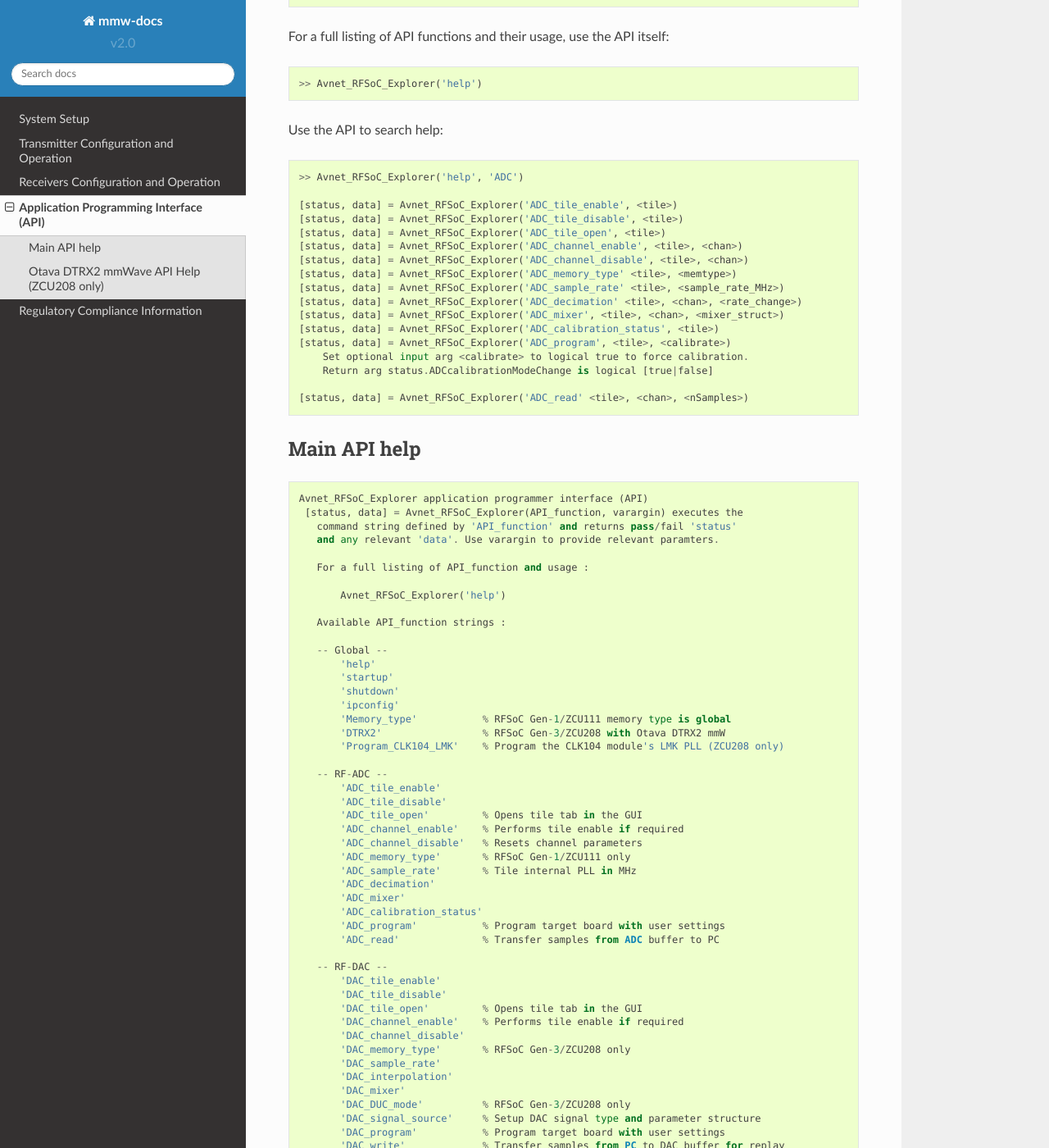
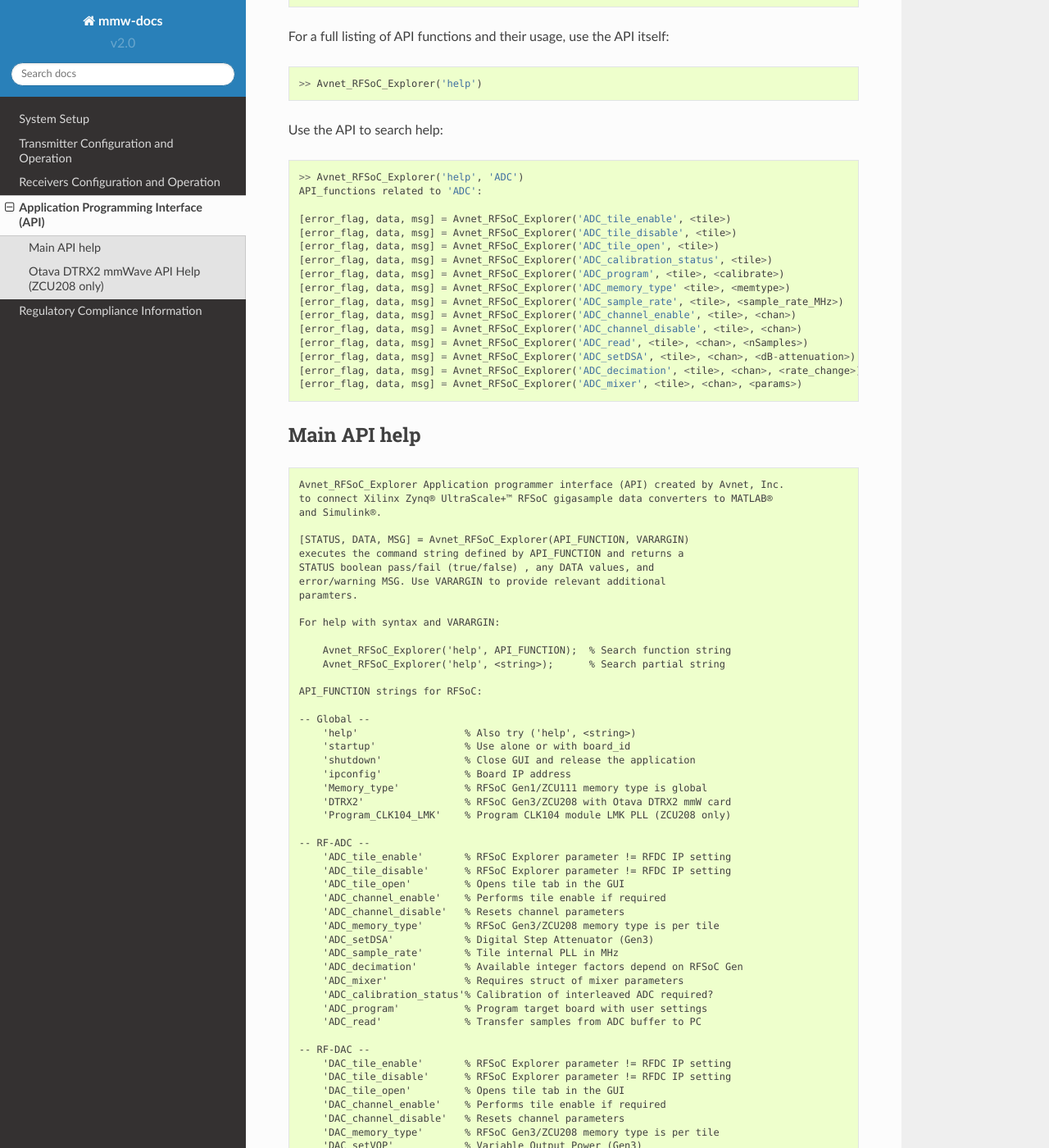
Before and after one commit to AvnetDev/rfsoc-board-docs, a Sphinx documentation site: the page built from docs/source/api_help.rst, in a window 1280 px wide and 1400 px high, scrolled down 314 px. Shown: the whole window at 82% size. Built offline with Sphinx 7.4.7 and the Read the Docs theme 2.0.0, drawn with Linux system fonts in a browser that asks for light colours; some of the changed text lies outside the part shown.

Commit message:
Add API functions: ADC_setDSA, DAC_setVOP

```diff
--- a/docs/source/api_help.rst
+++ b/docs/source/api_help.rst
@@ -18,106 +18,112 @@ Use the API to search help:
 
 ::
 
-  >> Avnet_RFSoC_Explorer('help', 'ADC')
+   >> Avnet_RFSoC_Explorer('help', 'ADC')
+   API_functions related to 'ADC':
 
-  [status, data] = Avnet_RFSoC_Explorer('ADC_tile_enable', <tile>)
-  [status, data] = Avnet_RFSoC_Explorer('ADC_tile_disable', <tile>)
-  [status, data] = Avnet_RFSoC_Explorer('ADC_tile_open', <tile>)
-  [status, data] = Avnet_RFSoC_Explorer('ADC_channel_enable', <tile>, <chan>)
-  [status, data] = Avnet_RFSoC_Explorer('ADC_channel_disable', <tile>, <chan>)
-  [status, data] = Avnet_RFSoC_Explorer('ADC_memory_type' <tile>, <memtype>)
-  [status, data] = Avnet_RFSoC_Explorer('ADC_sample_rate' <tile>, <sample_rate_MHz>)
-  [status, data] = Avnet_RFSoC_Explorer('ADC_decimation' <tile>, <chan>, <rate_change>)
-  [status, data] = Avnet_RFSoC_Explorer('ADC_mixer', <tile>, <chan>, <mixer_struct>)
-  [status, data] = Avnet_RFSoC_Explorer('ADC_calibration_status', <tile>)
-  [status, data] = Avnet_RFSoC_Explorer('ADC_program', <tile>, <calibrate>)
-      Set optional input arg <calibrate> to logical true to force calibration.
-      Return arg status.ADCcalibrationModeChange is logical [true|false]
+   [error_flag, data, msg] = Avnet_RFSoC_Explorer('ADC_tile_enable', <tile>)
+   [error_flag, data, msg] = Avnet_RFSoC_Explorer('ADC_tile_disable', <tile>)
+   [error_flag, data, msg] = Avnet_RFSoC_Explorer('ADC_tile_open', <tile>)
+   [error_flag, data, msg] = Avnet_RFSoC_Explorer('ADC_calibration_status', <tile>)
+   [error_flag, data, msg] = Avnet_RFSoC_Explorer('ADC_program', <tile>, <calibrate>)
+   [error_flag, data, msg] = Avnet_RFSoC_Explorer('ADC_memory_type' <tile>, <memtype>)
+   [error_flag, data, msg] = Avnet_RFSoC_Explorer('ADC_sample_rate', <tile>, <sample_rate_MHz>)
+   [error_flag, data, msg] = Avnet_RFSoC_Explorer('ADC_channel_enable', <tile>, <chan>)
+   [error_flag, data, msg] = Avnet_RFSoC_Explorer('ADC_channel_disable', <tile>, <chan>)
+   [error_flag, data, msg] = Avnet_RFSoC_Explorer('ADC_read', <tile>, <chan>, <nSamples>)
+   [error_flag, data, msg] = Avnet_RFSoC_Explorer('ADC_setDSA', <tile>, <chan>, <dB-attenuation>)
+   [error_flag, data, msg] = Avnet_RFSoC_Explorer('ADC_decimation', <tile>, <chan>, <rate_change>)
+   [error_flag, data, msg] = Avnet_RFSoC_Explorer('ADC_mixer', <tile>, <chan>, <params>)
 
-  [status, data] = Avnet_RFSoC_Explorer('ADC_read' <tile>, <chan>, <nSamples>)
 
 Main API help
 -------------
+
 ::
 
-  Avnet_RFSoC_Explorer application programmer interface (API)
-   [status, data] = Avnet_RFSoC_Explorer(API_function, varargin) executes the
-     command string defined by 'API_function' and returns pass/fail 'status'
-     and any relevant 'data'. Use varargin to provide relevant paramters.
+    Avnet_RFSoC_Explorer Application programmer interface (API) created by Avnet, Inc.
+    to connect Xilinx Zynq® UltraScale+™ RFSoC gigasample data converters to MATLAB®
+    and Simulink®.
 
-     For a full listing of API_function and usage :
+    [STATUS, DATA, MSG] = Avnet_RFSoC_Explorer(API_FUNCTION, VARARGIN)
+    executes the command string defined by API_FUNCTION and returns a
+    STATUS boolean pass/fail (true/false) , any DATA values, and
+    error/warning MSG. Use VARARGIN to provide relevant additional
+    paramters.
 
-         Avnet_RFSoC_Explorer('help')
+    For help with syntax and VARARGIN:
 
-     Available API_function strings :
+        Avnet_RFSoC_Explorer('help', API_FUNCTION);  % Search function string
+        Avnet_RFSoC_Explorer('help', <string>);      % Search partial string
 
-     -- Global --
-         'help'
-         'startup'
-         'shutdown'
-         'ipconfig'
-         'Memory_type'           % RFSoC Gen-1/ZCU111 memory type is global
-         'DTRX2'                 % RFSoC Gen-3/ZCU208 with Otava DTRX2 mmW
-         'Program_CLK104_LMK'    % Program the CLK104 module's LMK PLL (ZCU208 only)
+    API_FUNCTION strings for RFSoC:
 
-     -- RF-ADC --
-         'ADC_tile_enable'
-         'ADC_tile_disable'
-         'ADC_tile_open'         % Opens tile tab in the GUI
-         'ADC_channel_enable'    % Performs tile enable if required
-         'ADC_channel_disable'   % Resets channel parameters
-         'ADC_memory_type'       % RFSoC Gen-1/ZCU111 only
-         'ADC_sample_rate'       % Tile internal PLL in MHz
-         'ADC_decimation'
-         'ADC_mixer'
-         'ADC_calibration_status'
-         'ADC_program'           % Program target board with user settings
-         'ADC_read'              % Transfer samples from ADC buffer to PC
+    -- Global --
+        'help'                  % Also try ('help', <string>)
+        'startup'               % Use alone or with board_id
+        'shutdown'              % Close GUI and release the application
+        'ipconfig'              % Board IP address
+        'Memory_type'           % RFSoC Gen1/ZCU111 memory type is global
+        'DTRX2'                 % RFSoC Gen3/ZCU208 with Otava DTRX2 mmW card
+        'Program_CLK104_LMK'    % Program CLK104 module LMK PLL (ZCU208 only)
 
-     -- RF-DAC --
-         'DAC_tile_enable'
-         'DAC_tile_disable'
-         'DAC_tile_open'         % Opens tile tab in the GUI
-         'DAC_channel_enable'    % Performs tile enable if required
-         'DAC_channel_disable'
-         'DAC_memory_type'       % RFSoC Gen-3/ZCU208 only
-         'DAC_sample_rate'
-         'DAC_interpolation'
-         'DAC_mixer'
-         'DAC_DUC_mode'          % RFSoC Gen-3/ZCU208 only
-         'DAC_signal_source'     % Setup DAC signal type and parameter structure
-         'DAC_program'           % Program target board with user settings
-         'DAC_write'             % Transfer samples from PC to DAC buffer for replay
-         'DAC_signal_level'      % dBFS only
+    -- RF-ADC --
+        'ADC_tile_enable'       % RFSoC Explorer parameter != RFDC IP setting
+        'ADC_tile_disable'      % RFSoC Explorer parameter != RFDC IP setting
+        'ADC_tile_open'         % Opens tile tab in the GUI
+        'ADC_channel_enable'    % Performs tile enable if required
+        'ADC_channel_disable'   % Resets channel parameters
+        'ADC_memory_type'       % RFSoC Gen3/ZCU208 memory type is per tile
+        'ADC_setDSA'            % Digital Step Attenuator (Gen3)
+        'ADC_sample_rate'       % Tile internal PLL in MHz
+        'ADC_decimation'        % Available integer factors depend on RFSoC Gen
+        'ADC_mixer'             % Requires struct of mixer parameters
+        'ADC_calibration_status'% Calibration of interleaved ADC required?
+        'ADC_program'           % Program target board with user settings
+        'ADC_read'              % Transfer samples from ADC buffer to PC
 
-     Examples
-     To enable DAC tile 3 chan 0 :
-         [status, data] = Avnet_RFSoC_Explorer('DAC_channel_enable', 3, 0);
+    -- RF-DAC --
+        'DAC_tile_enable'       % RFSoC Explorer parameter != RFDC IP setting
+        'DAC_tile_disable'      % RFSoC Explorer parameter != RFDC IP setting
+        'DAC_tile_open'         % Opens tile tab in the GUI
+        'DAC_channel_enable'    % Performs tile enable if required
+        'DAC_channel_disable'   % Resets channel parameters
+        'DAC_memory_type'       % RFSoC Gen3/ZCU208 memory type is per tile
+        'DAC_setVOP'            % Variable Output Power (Gen3)
+        'DAC_sample_rate'       % Tile internal PLL in MHz
+        'DAC_interpolation'     % Available integer factors depend on RFSoC Gen
+        'DAC_mixer'             % Requires struct of mixer parameters
+        'DAC_DUC_mode'          % Image Rejection Modes (RFSoC Gen3)
+        'DAC_VOP'               % Variable Output Power (RFSoC Gen3)
+        'DAC_signal_source'     % Setup DAC signal type and parameter structure
+        'DAC_program'           % Program target board with user settings
+        'DAC_write'             % Transfer waveform from PC to DAC buffer for replay
+        'DAC_signal_level'      % dBFS only
 
-     To set ADC tile 0 sample rate to 4915.2 MHz :
-         [status, data] = Avnet_RFSoC_Explorer('ADC_sample_rate', 0, 4915.2);
+    Examples:
 
-     To program ADC tile 0 and read 8192 samples :
-         [status, data] = Avnet_RFSoC_Explorer('ADC_program', 0);
-         [status, data] = Avnet_RFSoC_Explorer('ADC_read', 0, 8192);
+    Enable DAC tile 3 chan 0:
+        [error_flag, data, msg] = Avnet_RFSoC_Explorer('DAC_channel_enable', 3, 0);
 
-     To program DAC tile 1 chan 2 mixer :
-         % Create structure with mixer parameters
-         mixerDAC.Freq        = +4700;      % MHz
-         mixerDAC.PhaseOffset = 0;          % Degrees
-         mixerDAC.MixerMode   = 'IQ->Real'; % 'Real->Real'|'IQ->Real'
-         mixerDAC.MixerType   = 'Fine';     % 'Fine'|'Coarse'
-         % Set mixer parameters and program the board
-         [status, data] = Avnet_RFSoC_Explorer('DAC_mixer', 1, 2, mixerDAC);
-         [status, data] = Avnet_RFSoC_Explorer('DAC_program', 1);
+    Set ADC tile 0 sample rate to 4915.2 MHz :
+        [error_flag, data, msg] = Avnet_RFSoC_Explorer('ADC_sample_rate', 0, 4915.2);
 
-     To get get help :
-         help Avnet_RFSoC_Explorer;    % List full API help
-         Avnet_RFSoC_Explorer('help'); % List full API help
-         Avnet_RFSoC_Explorer('help', 'ADC_read');  % Usage for specific function
-         Avnet_RFSoC_Explorer('help', 'ADC');       % Usage for all ADC functions
+    Program ADC tile 0 and read 8192 samples :
+        [error_flag, data, msg] = Avnet_RFSoC_Explorer('ADC_program', 0);
+        [error_flag, data, msg] = Avnet_RFSoC_Explorer('ADC_read', 0, 8192);
 
-     More extensive examples are located in the /scripts folder.
+    Program DAC tile 1 chan 2 mixer:
+        % Create structure with mixer parameters
+        params.Freq        = +4700;      % MHz
+        params.PhaseOffset = 0;          % Degrees
+        params.MixerMode   = 'IQ->Real'; % 'Real->Real'|'IQ->Real'
+        params.MixerType   = 'Fine';     % 'Fine'|'Coarse'
+
+        % Set mixer parameters and program the board
+        [error_flag, data, msg] = Avnet_RFSoC_Explorer('DAC_mixer', 1, 2, params);
+        [error_flag, data, msg] = Avnet_RFSoC_Explorer('DAC_program', 1);
+
+    More examples are located in the /scripts folder.
 
 
 Otava DTRX2 mmWave API Help (ZCU208 only)
```
